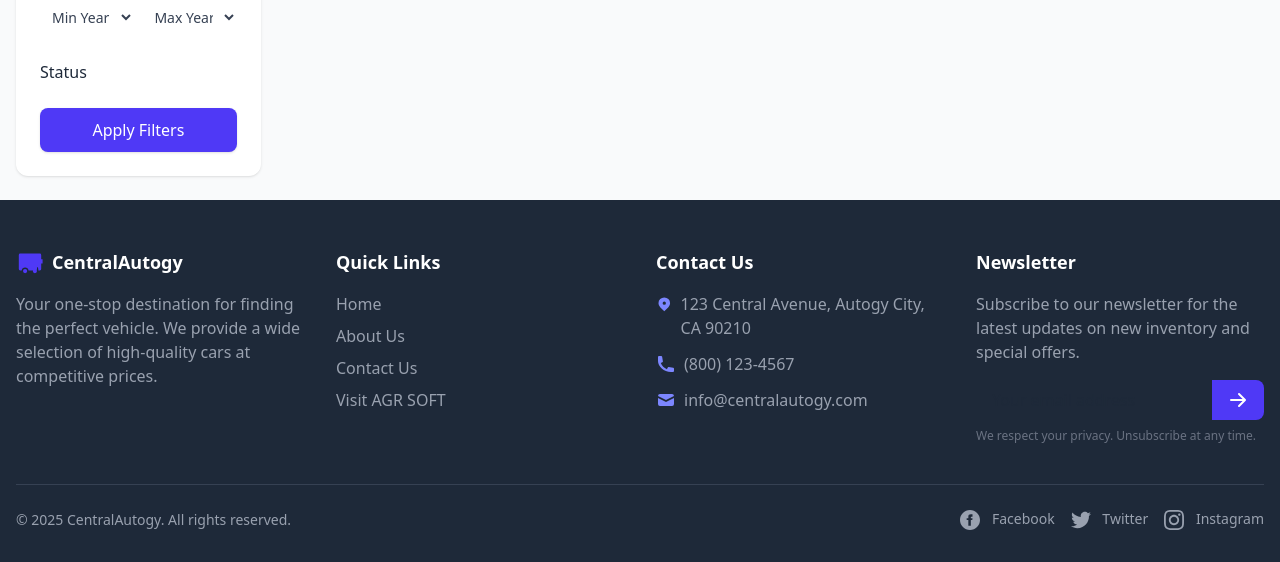
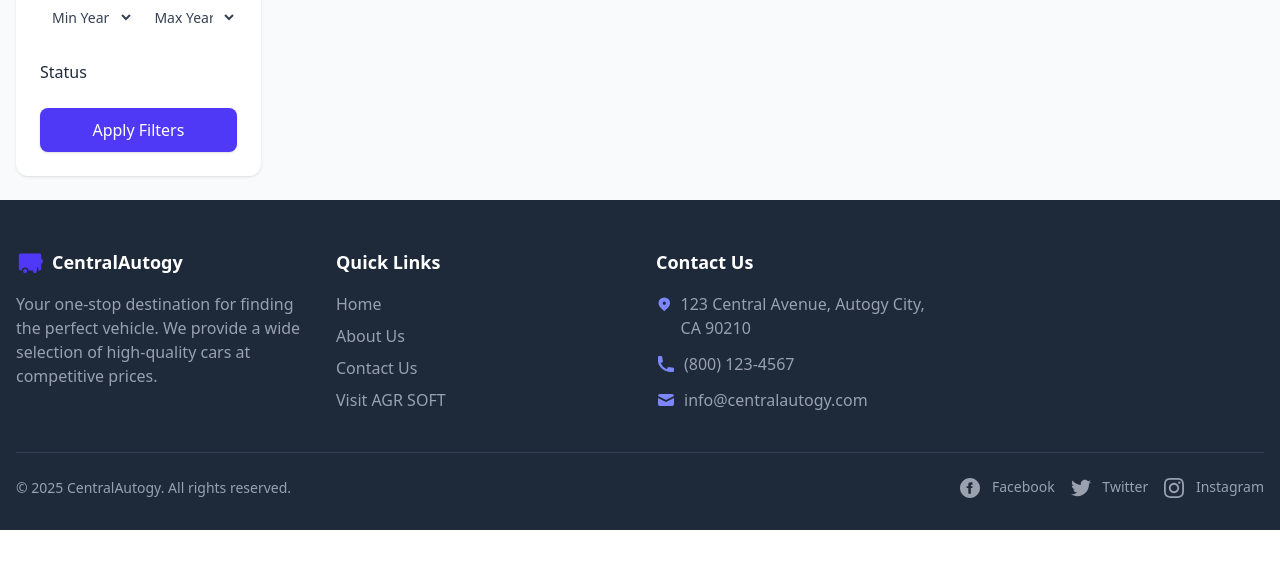
Before and after one commit to UsamaBashir786/CarInventorySystem, a PHP site: page /index.php in a window 1280 px wide. Shown: the part 927-1489 px from the top of the page. After the commit the page ends 1457 px from the top, so only its background shows below. Run offline with PHP 8.4, Linux system fonts and the light colour scheme; data that the repository does not hold is empty; style sheets or scripts are compiled from the project's sources; some libraries are stand-ins or nearby versions.

Commit message:
first commit

```diff
--- a/includes/footer.php
+++ b/includes/footer.php
@@ -65,23 +65,6 @@
           </li>
         </ul>
       </div>
-
-      <!-- Newsletter -->
-      <div>
-        <h4 class="text-lg font-semibold mb-4">Newsletter</h4>
-        <p class="text-gray-400 mb-4">Subscribe to our newsletter for the latest updates on new inventory and special offers.</p>
-        <form class="mb-2" action="subscribe.php" method="post">
-          <div class="flex">
-            <input type="email" name="email" placeholder="Your email address" class="px-4 py-2 w-full rounded-l-lg focus:outline-none focus:ring-2 focus:ring-indigo-500 text-gray-800">
-            <button type="submit" class="bg-indigo-600 hover:bg-indigo-700 px-4 py-2 rounded-r-lg text-white transition-colors">
-              <svg xmlns="http://www.w3.org/2000/svg" class="h-5 w-5" viewBox="0 0 20 20" fill="currentColor">
-                <path fill-rule="evenodd" d="M10.293 3.293a1 1 0 011.414 0l6 6a1 1 0 010 1.414l-6 6a1 1 0 01-1.414-1.414L14.586 11H3a1 1 0 110-2h11.586l-4.293-4.293a1 1 0 010-1.414z" clip-rule="evenodd" />
-              </svg>
-            </button>
-          </div>
-        </form>
-        <p class="text-xs text-gray-500">We respect your privacy. Unsubscribe at any time.</p>
-      </div>
     </div>
 
     <div class="border-t border-gray-700 mt-10 pt-6">
```
